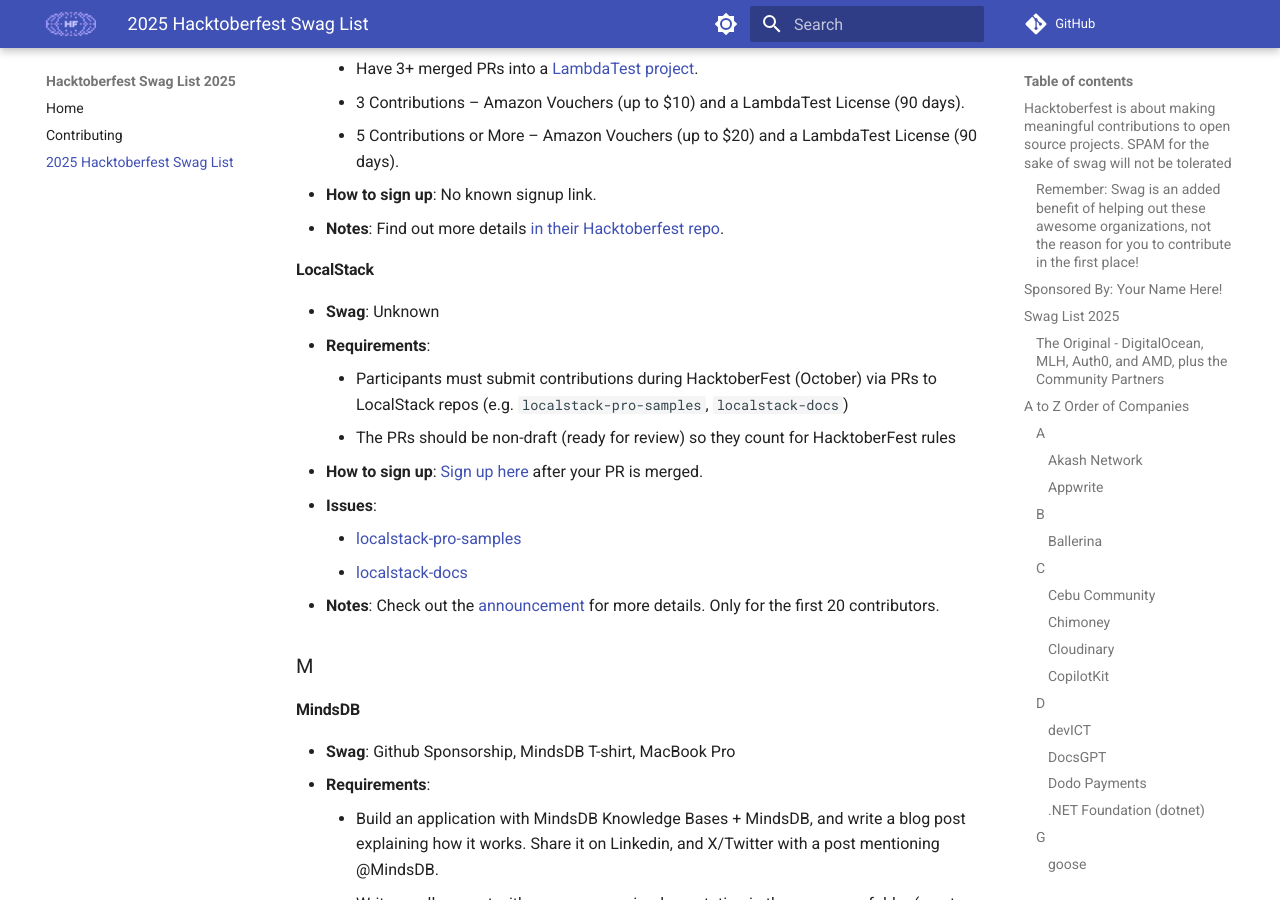
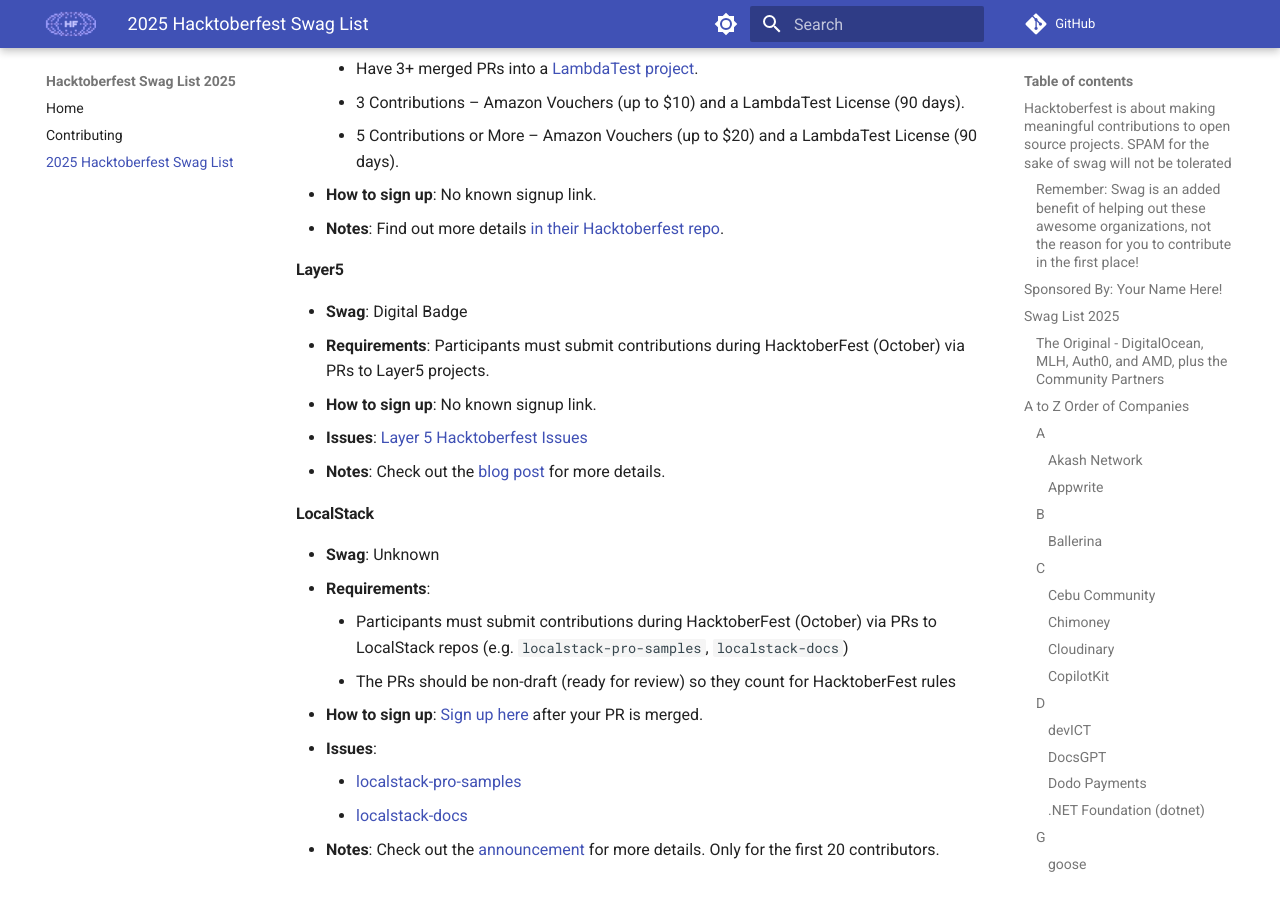
Before and after one commit to crweiner/hacktoberfest-swag-list, an MkDocs documentation site: the page built from docs/list.md, in a window 1280 px wide and 900 px high, scrolled down 8120 px. Built offline with MkDocs 1.6.1 and Material for MkDocs 9.7.7, drawn with Linux system fonts in a browser that asks for light colours; plug-ins that fetch from the network failed and are left out; comment, search, counter and statistics services are not loaded.

Commit message:
Added Layer5 Swags (#1063)
* Added Layer5 Swags

* Fixed error

Updated the link in the Notes section to the correct URL.

* Modify Layer5

```diff
--- a/docs/list.md
+++ b/docs/list.md
@@ -245,6 +245,14 @@
 - **How to sign up**: No known signup link.
 - **Notes**: Find out more details [in their Hacktoberfest repo](https://github.com/LambdaTest/lambdatest-hacktoberfest-2025).
 
+#### Layer5
+
+- **Swag**: Digital Badge
+- **Requirements**: Participants must submit contributions during HacktoberFest (October) via PRs to Layer5 projects.
+- **How to sign up**: No known signup link.
+- **Issues**: [Layer 5 Hacktoberfest Issues](https://github.com/issues?q=is%3Aopen+is%3Aissue+archived%3Afalse+%28org%3Alayer5io+OR+org%3Ameshery+OR+org%3Aservice-mesh-performance+OR+org%3Aservice-mesh-patterns+OR+org%3Alayer5labs+OR+org%3Ameshery-extensions%29+label%3Ahacktoberfest)
+- **Notes**: Check out the [blog post](https://layer5.io/programs/hacktoberfest) for more details.
+
 #### LocalStack
 
 - **Swag**: Unknown
```
